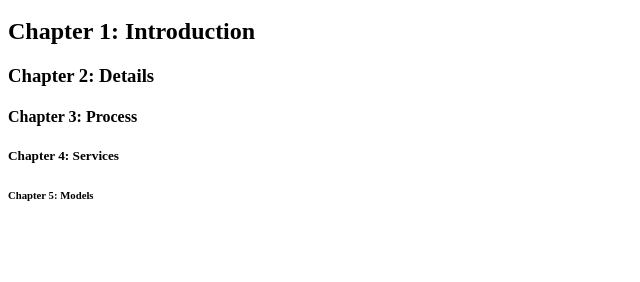
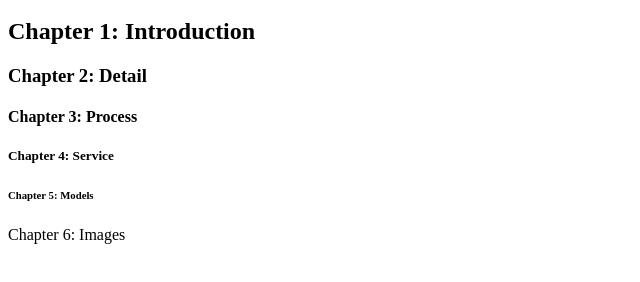
Before and after one commit to KWinTech2021/cicdtest, a website: page src/index.html in a window 1280 px wide. Shown: the part 232-514 px from the top of the page, without its empty margins (0-640 px from the left). Drawn offline with Linux system fonts and the light colour scheme.

Commit message:
changed index file

```diff
--- a/src/index.html
+++ b/src/index.html
@@ -17,12 +17,14 @@
     <p1>this training is for Git basics</p1>
     <h2>Chapter 1: Introduction</h2>
 
-    <h3>Chapter 2: Details</h3>
+    <h3>Chapter 2: Detail</h3>
 
     <h4>Chapter 3: Process</h4>
 
-    <h5>Chapter 4: Services</h5>
+    <h5>Chapter 4: Service</h5>
 
     <h6>Chapter 5: Models</h6>
+
+    <h7>Chapter 6: Images</h7>
 </body>
 </html>
```
